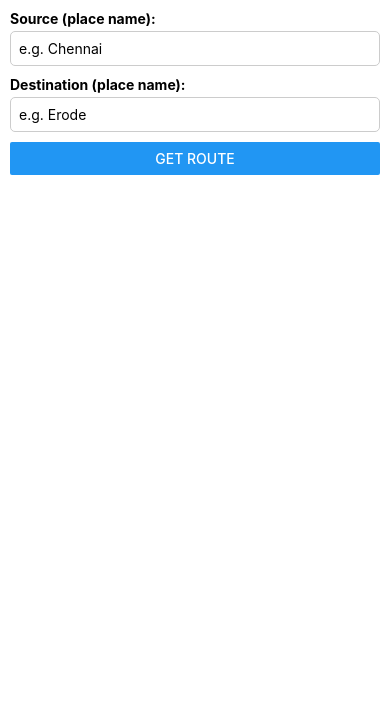
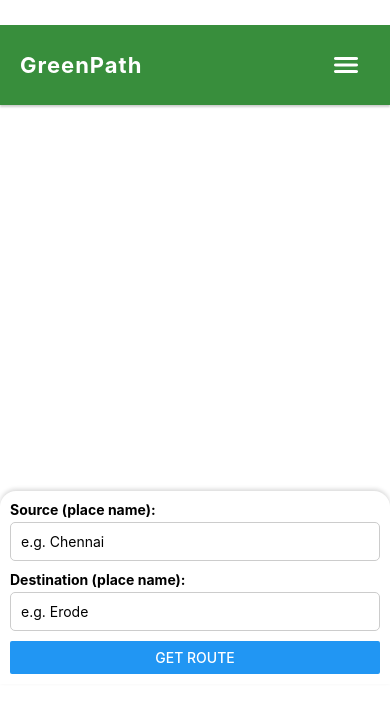
Before and after one commit to Raamgopal8/Sustainable-Navigation-App, a React Native app in the folder client/: screen / in a window 390 px wide. Shown: the top 712 px of the page. Built offline with nearby package versions, Linux system fonts and the light colour scheme.

Commit message:
ui updated

```diff
--- a/client/App.js
+++ b/client/App.js
@@ -1,8 +1,17 @@
 import React, { useState } from "react";
 import decodePolyline from "./utils/decodePolyline";
-import { View, Text, TextInput, Button, StyleSheet } from "react-native";
+import {
+  View,
+  Text,
+  TextInput,
+  Button,
+  StyleSheet,
+  TouchableOpacity,
+  Modal,
+} from "react-native";
 import MapView, { Polyline, Marker } from "react-native-maps";
 import axios from "axios";
+import { Ionicons } from "@expo/vector-icons"; // for hamburger icon
 
 export default function HomeScreen() {
   const [source, setSource] = useState("");
@@ -10,17 +19,15 @@ export default function HomeScreen() {
   const [routeCoords, setRouteCoords] = useState([]);
   const [mapCenter, setMapCenter] = useState(null);
   const [loading, setLoading] = useState(false);
+  const [menuVisible, setMenuVisible] = useState(false);
 
-  // TODO: Replace with your actual LocationIQ API key
   const LOCATIONIQ_API_KEY = "pk.aa5bbd56aa898cd16d711a045d52a2c9";
 
-  // Geocode a place name to lat/lng
   const geocodePlace = async (place) => {
     const url = `https://us1.locationiq.com/v1/search?key=${LOCATIONIQ_API_KEY}&q=${encodeURIComponent(
       place
     )}&format=json`;
     const res = await axios.get(url);
-
     if (Array.isArray(res.data) && res.data.length > 0) {
       const loc = res.data[0];
       return { lat: parseFloat(loc.lat), lng: parseFloat(loc.lon) };
@@ -86,27 +93,19 @@ export default function HomeScreen() {
 
   return (
     <View style={styles.container}>
-      <Text style={styles.label}>Source (place name):</Text>
-      <TextInput
-        style={styles.input}
-        placeholder="e.g. Chennai"
-        value={source}
-        onChangeText={setSource}
-      />
+      {/* Navbar */}
+      <View style={styles.navbar}>
+        <Text style={styles.logo}>GreenPath</Text>
+        <TouchableOpacity style={styles.menuIcon} onPress={() => setMenuVisible(true)}>
+          <Ionicons name="menu" size={32} color="#fff" />
+        </TouchableOpacity>
+      </View>
 
-      <Text style={styles.label}>Destination (place name):</Text>
-      <TextInput
-        style={styles.input}
-        placeholder="e.g. Erode"
-        value={destination}
-        onChangeText={setDestination}
-      />
-
-      <Button title={loading ? "Loading..." : "Get Route"} onPress={fetchRoute} />
-
+      {/* Map - now above inputs, medium box */}
       {mapCenter && (
+        <View style={styles.mapBox}>
           <MapView
-          style={styles.map}
+            style={styles.mapMedium}
             initialRegion={{
               latitude: mapCenter.latitude,
               longitude: mapCenter.longitude,
@@ -125,30 +124,151 @@ export default function HomeScreen() {
               </>
             )}
           </MapView>
+        </View>
       )}
+
+      {/* Inputs Section - now below map */}
+      <View style={styles.inputsContainer}>
+        <Text style={styles.label}>Source (place name):</Text>
+        <TextInput
+          style={styles.input}
+          placeholder="e.g. Chennai"
+          value={source}
+          onChangeText={setSource}
+        />
+
+        <Text style={styles.label}>Destination (place name):</Text>
+        <TextInput
+          style={styles.input}
+          placeholder="e.g. Erode"
+          value={destination}
+          onChangeText={setDestination}
+        />
+
+        <Button
+          title={loading ? "Loading..." : "Get Route"}
+          onPress={fetchRoute}
+        />
+      </View>
+
+      {/* Slide-out Menu */}
+      <Modal visible={menuVisible} animationType="slide" transparent={true}>
+        <View style={styles.menuOverlay}>
+          <View style={styles.menu}>
+            <View style={styles.menuHeader}>
+              <Text style={styles.menuTitle}>Settings</Text>
+              <TouchableOpacity style={styles.menuCloseIcon} onPress={() => setMenuVisible(false)}>
+                <Ionicons name="close" size={28} color="#388E3C" />
+              </TouchableOpacity>
+            </View>
+            <TouchableOpacity style={styles.menuItem}><Text style={styles.menuItemText}>Home</Text></TouchableOpacity>
+            <TouchableOpacity style={styles.menuItem}><Text style={styles.menuItemText}>My Profile</Text></TouchableOpacity>
+            <TouchableOpacity style={styles.menuItem}><Text style={styles.menuItemText}>Health Details</Text></TouchableOpacity>
+            <TouchableOpacity style={styles.menuItem}><Text style={styles.menuItemText}>Green Points</Text></TouchableOpacity>
+            <TouchableOpacity style={styles.menuButton}><Text style={styles.menuButtonText}>Login</Text></TouchableOpacity>
+          </View>
+        </View>
+      </Modal>
     </View>
   );
 }
 
 const styles = StyleSheet.create({
-  container: {
-    flex: 1,
+  menuHeader: {
+    flexDirection: 'row',
+    alignItems: 'center',
+    justifyContent: 'space-between',
+    marginBottom: 10,
+  },
+  menuCloseIcon: {
+    padding: 4,
+  },
+  menuItem: {
+    paddingVertical: 12,
+    borderBottomWidth: 1,
+    borderBottomColor: '#eee',
+  },
+  menuItemText: {
+    fontSize: 16,
+    color: '#388E3C',
+    fontWeight: '500',
+  },
+  menuButton: {
+    marginTop: 20,
+    backgroundColor: '#388E3C',
+    paddingVertical: 12,
+    borderRadius: 8,
+    alignItems: 'center',
+  },
+  menuButtonText: {
+    color: '#fff',
+    fontSize: 16,
+    fontWeight: 'bold',
+  },
+  mapBox: {
+    alignItems: 'center',
+    justifyContent: 'center',
+    marginTop: 60,
+    marginBottom: 16,
+  },
+  mapMedium: {
+    width: '95%',
+    height: 400,
+    borderRadius: 16,
+    overflow: 'hidden',
+  },
+  container: { flex: 1, backgroundColor: "#fff" },
+  navbar: {
+    height: 80,
+    top:25,
+    backgroundColor: "#388E3C", // Green theme
+    paddingHorizontal: 20,
+    flexDirection: "row",
+    alignItems: "center",
+    justifyContent: "space-between",
+    elevation: 4,
+    shadowColor: "#000",
+    shadowOffset: { width: 0, height: 2 },
+    shadowOpacity: 0.2,
+    shadowRadius: 2,
+  },
+  logo: { fontSize: 22, fontWeight: "bold", color: "#fff", letterSpacing: 1 },
+  menuIcon: { padding: 8 },
+  map: { flex: 1 },
+  inputsContainer: {
+    position: 'absolute',
+    left: 0,
+    right: 0,
+    bottom:160,
+    width: '100%',
     padding: 10,
-    backgroundColor: "#fff",
+    backgroundColor: '#fff',
+    borderTopLeftRadius: 16,
+    borderTopRightRadius: 16,
+    elevation: 8,
+    shadowColor: '#000',
+    shadowOffset: { width: 0, height: -2 },
+    shadowOpacity: 0.15,
+    shadowRadius: 4,
   },
   input: {
     borderWidth: 1,
     borderColor: "#ccc",
-    padding: 8,
+    padding: 10,
     marginBottom: 10,
     borderRadius: 5,
   },
-  label: {
-    fontWeight: "bold",
-    marginBottom: 4,
+  label: { fontWeight: "bold", marginBottom: 4 },
+  menuOverlay: {
+    flex: 1,
+    backgroundColor: "rgba(0,0,0,0.3)",
+    justifyContent: "flex-start",
   },
-  map: {
-    flex: 1,
-    marginTop: 10,
+  menu: {
+    width: "70%",
+    height: "100%",
+    backgroundColor: "#fff",
+    padding: 20,
   },
+  menuTitle: { fontSize: 18, fontWeight: "bold", marginBottom: 10 },
 });
```
Also changed, not shown: 1 other file (tests, documents, lock files or other folders). Lines whose indentation alone changed are shown as unchanged.
